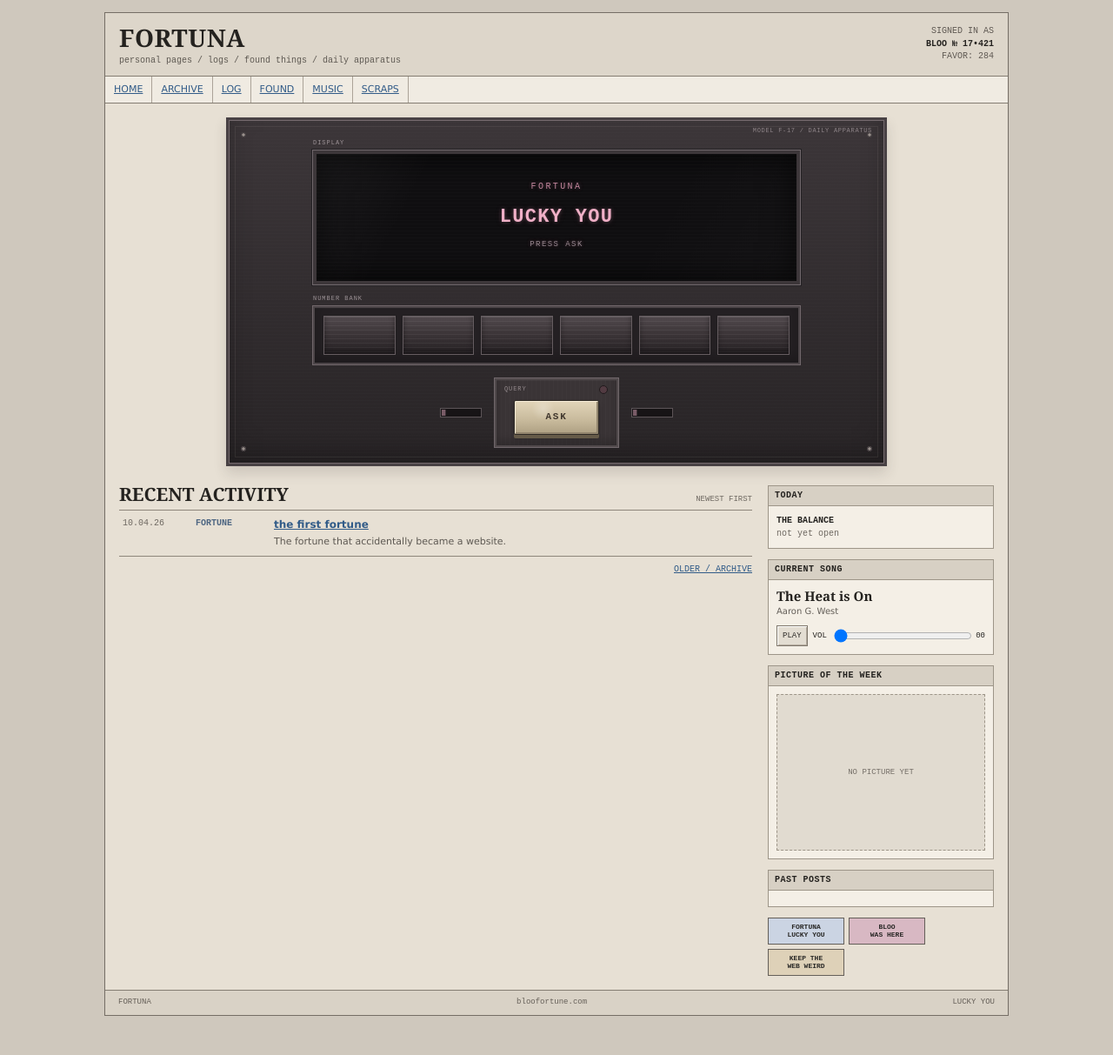
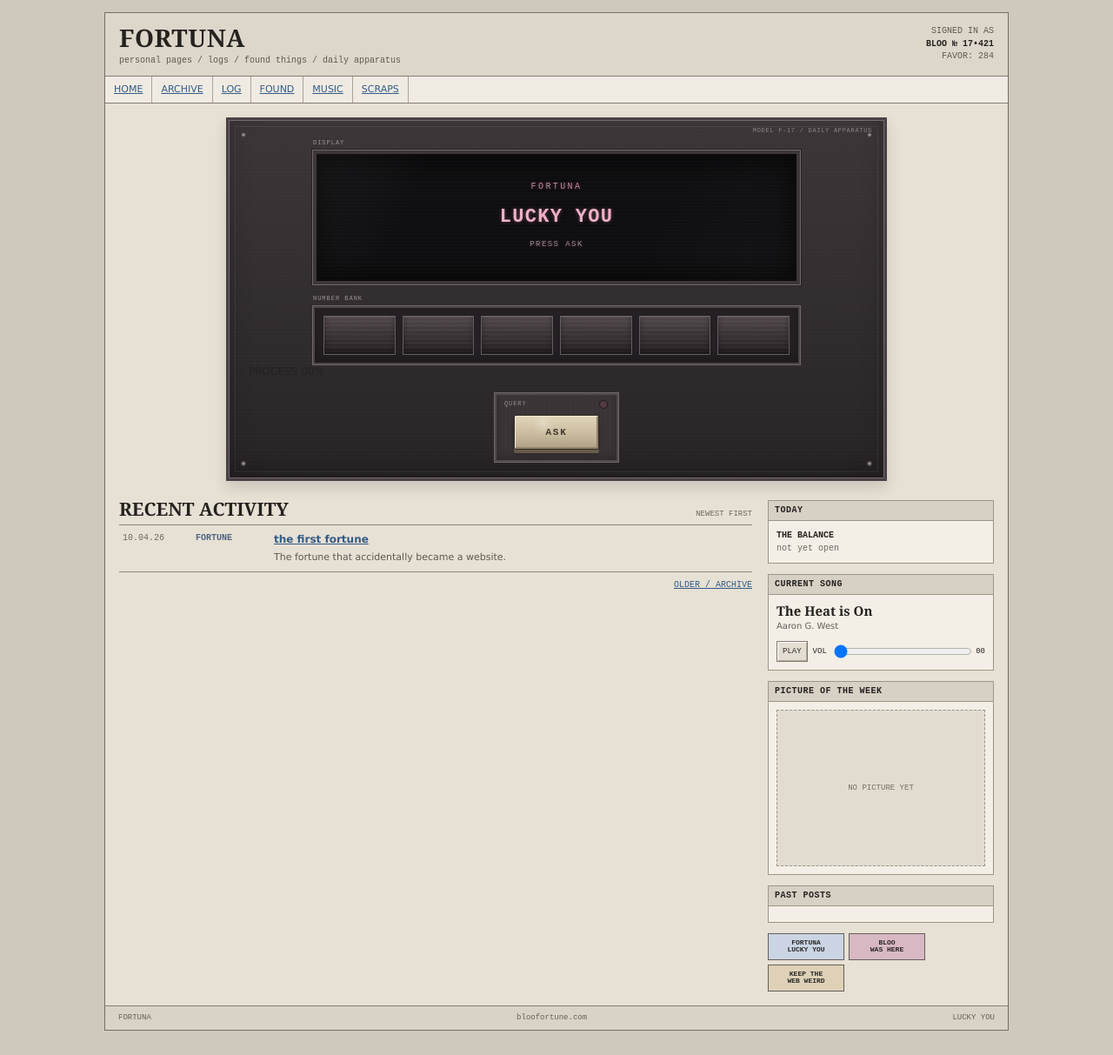
Before and after one commit to Blookittt/blookittt.github.io, a Jekyll site: the page built from index.html, in a window 1280 px wide. Shown: the whole page at 87% size. Built offline with Jekyll 4.4.1, drawn with Linux system fonts in a browser that asks for light colours.

Commit message:
Replace twin meters with one lying progress bar

```diff
--- a/index.html
+++ b/index.html
@@ -33,9 +33,17 @@
       {% endfor %}
     </div>
 
+    <div class="machine-progress" aria-hidden="true">
+      <div class="progress-head">
+        <span>PROCESS</span>
+        <span id="fortuna-progress-readout">00%</span>
+      </div>
+      <div class="progress-track">
+        <span id="fortuna-progress-fill"></span>
+      </div>
+    </div>
+
     <div class="machine-hardware">
-      <div class="machine-meter" aria-hidden="true"><span></span></div>
-
       <div class="ask-housing">
         <div class="control-label">QUERY</div>
         <span id="fortuna-lamp" class="fortuna-lamp" aria-hidden="true"></span>
@@ -43,8 +51,6 @@
           ASK
         </button>
       </div>
-
-      <div class="machine-meter" aria-hidden="true"><span></span></div>
     </div>
 
     <div id="lucky-reading" class="sr-only" aria-live="polite"></div>
```
